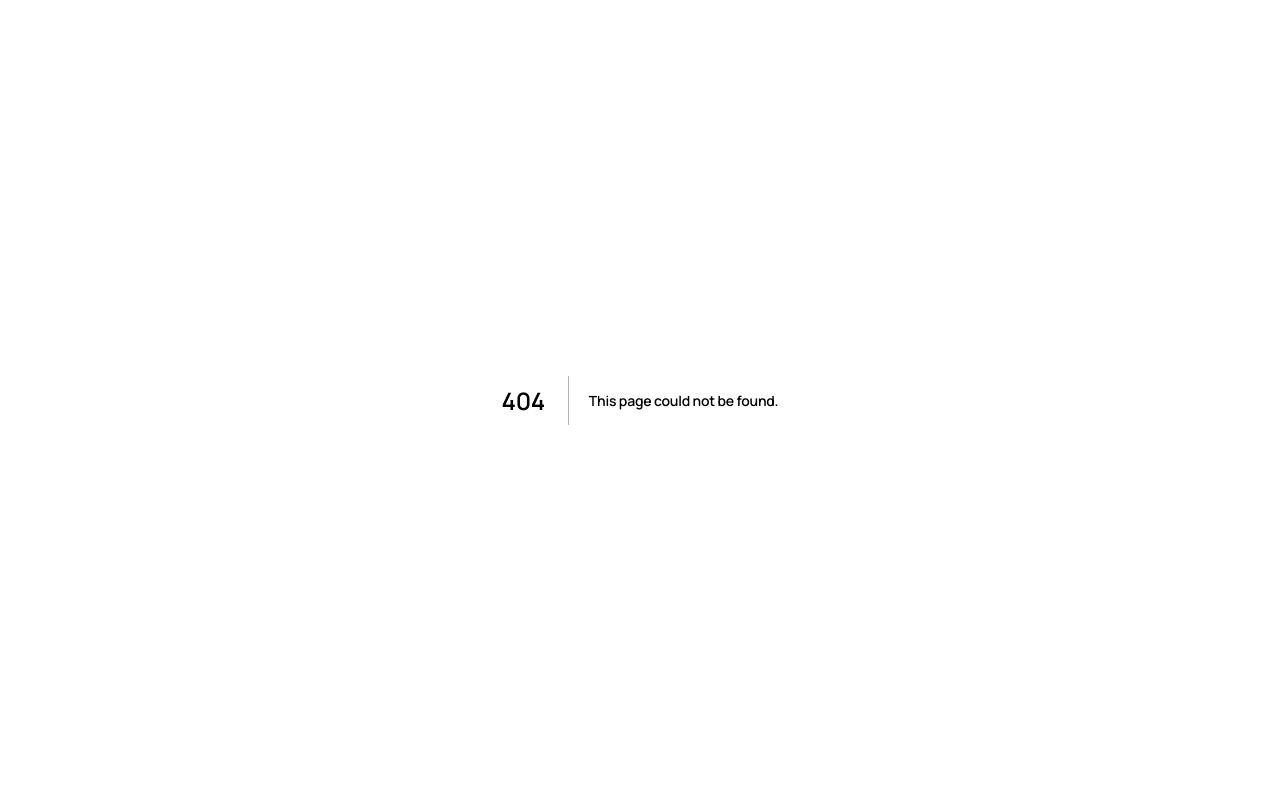
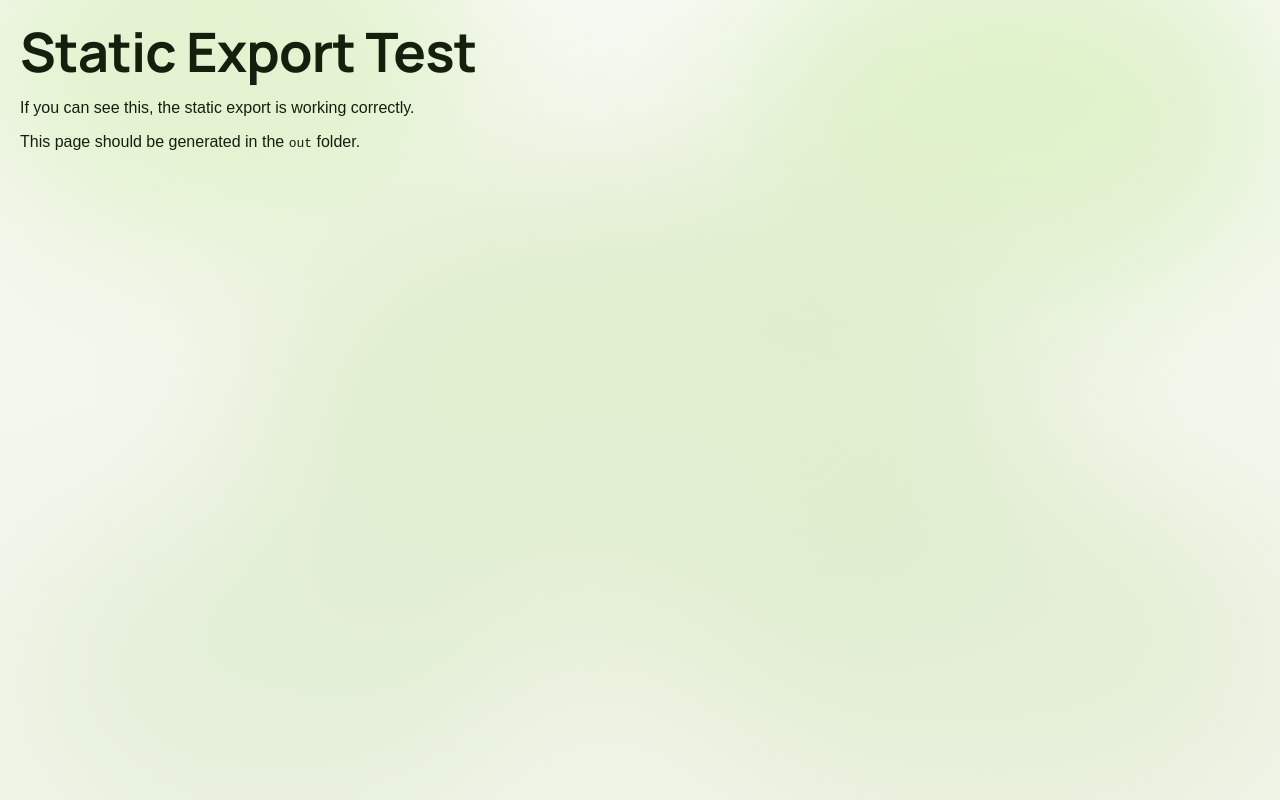
Before and after one commit to Cactus-Studio-development/Ekklesias, a Next.js app: page /test-static in a window 1280 px wide. Before the commit this address had no page. Built offline with nearby package versions, Linux system fonts and the light colour scheme.

Commit message:
ci(deployment): switch to static export and update deploy workflow
- Configure 'output: export' in next.config.mjs.
- Update GitHub Actions workflow to deploy from out/ directory to /usr/share/nginx/ekklesias/.
- Add app/test-static/page.tsx for verification.

```diff
--- /dev/null
+++ b/app/test-static/page.tsx
@@ -0,0 +1,9 @@
+export default function TestStaticPage() {
+  return (
+    <div style={{ padding: '20px', fontFamily: 'sans-serif' }}>
+      <h1>Static Export Test</h1>
+      <p>If you can see this, the static export is working correctly.</p>
+      <p>This page should be generated in the <code>out</code> folder.</p>
+    </div>
+  );
+}
--- a/next.config.mjs
+++ b/next.config.mjs
@@ -1,4 +1,6 @@
 /** @type {import('next').NextConfig} */
-const nextConfig = {};
+const nextConfig = {
+  output: 'export',
+};
 
 export default nextConfig;
```
